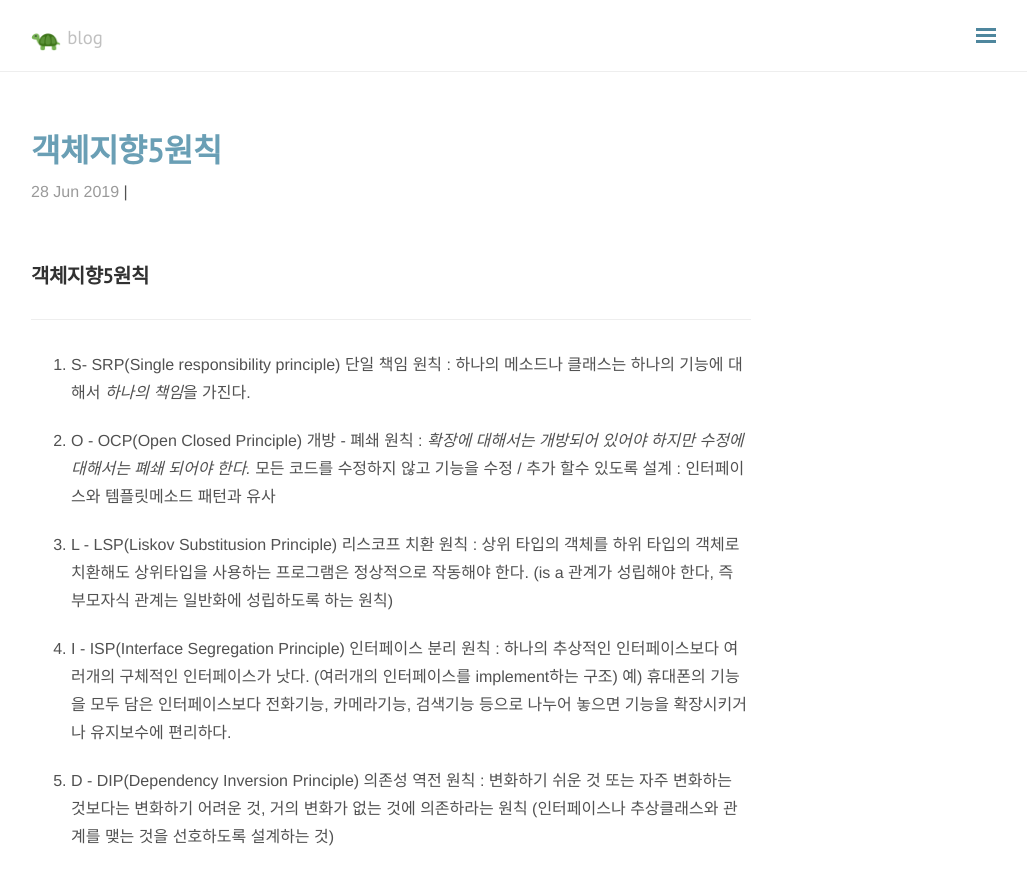
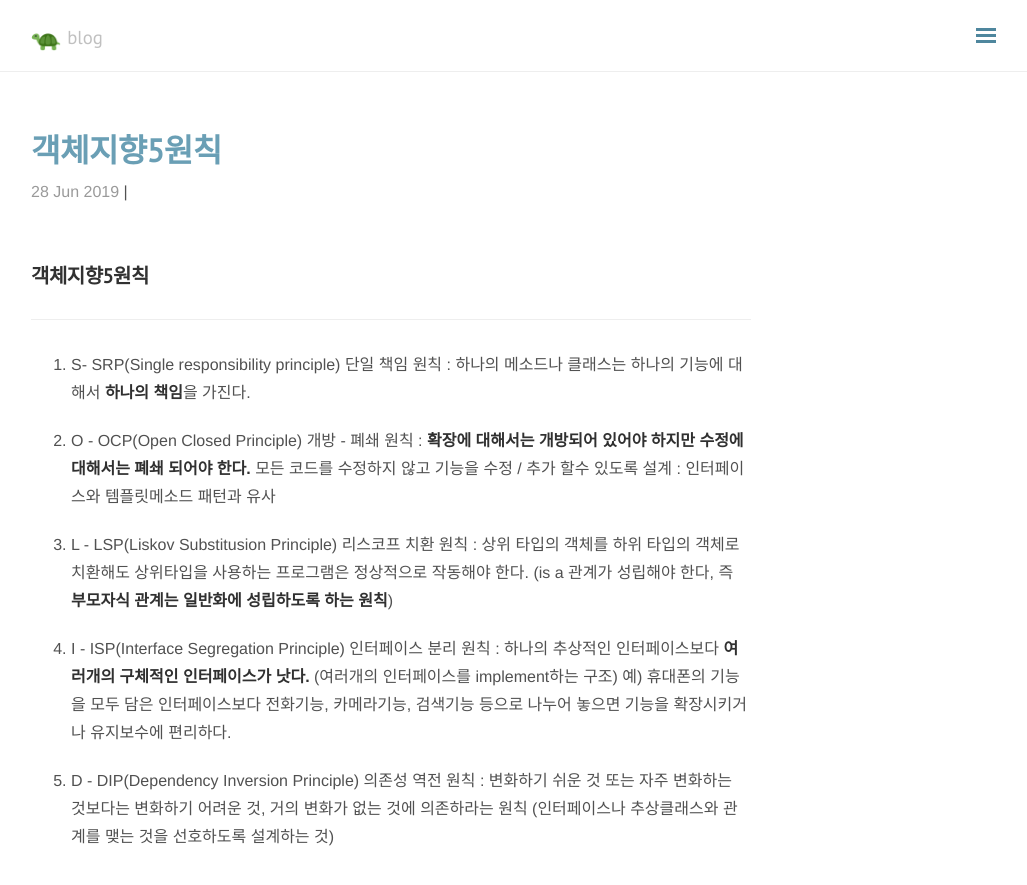
Before and after one commit to choijuri/choijuri.github.io, a Jekyll site: the page built from _posts/2019-06-28-객체지향5원칙.md, in a window 1280 px wide and 900 px high. Shown: the top 885 px of the window, without its empty margins (249-1276 px from the left). Built offline with Jekyll 4.4.1, drawn with Linux system fonts in a browser that asks for light colours; nearby versions of some CDN libraries; comment, search, counter and statistics services are not loaded.

Commit message:
fix commit

```diff
--- a/_posts/2019-06-28-객체지향5원칙.md
+++ b/_posts/2019-06-28-객체지향5원칙.md
@@ -8,15 +8,15 @@ category: Java
 
 <hr>
 
-1. S- SRP(Single responsibility principle) 단일 책임 원칙 : 하나의 메소드나 클래스는 하나의 기능에 대해서 *하나의 책임*을 가진다.
+1. S- SRP(Single responsibility principle) 단일 책임 원칙 : 하나의 메소드나 클래스는 하나의 기능에 대해서 **하나의 책임**을 가진다.
 
 
-2. O - OCP(Open Closed Principle) 개방 - 폐쇄 원칙 : *확장에 대해서는 개방되어 있어야 하지만 수정에 대해서는 폐쇄 되어야 한다.* 모든 코드를 수정하지 않고 기능을 수정 / 추가 할수 있도록 설계 : 인터페이스와 템플릿메소드 패턴과 유사
+2. O - OCP(Open Closed Principle) 개방 - 폐쇄 원칙 : **확장에 대해서는 개방되어 있어야 하지만 수정에 대해서는 폐쇄 되어야 한다.** 모든 코드를 수정하지 않고 기능을 수정 / 추가 할수 있도록 설계 : 인터페이스와 템플릿메소드 패턴과 유사
 
 
-3. L - LSP(Liskov Substitusion Principle) 리스코프 치환 원칙 : 상위 타입의 객체를 하위 타입의 객체로 치환해도 상위타입을 사용하는 프로그램은 정상적으로 작동해야 한다.  (is a 관계가 성립해야 한다, 즉 부모자식 관계는 일반화에 성립하도록 하는 원칙)
+3. L - LSP(Liskov Substitusion Principle) 리스코프 치환 원칙 : 상위 타입의 객체를 하위 타입의 객체로 치환해도 상위타입을 사용하는 프로그램은 정상적으로 작동해야 한다.  (is a 관계가 성립해야 한다, 즉 **부모자식 관계는 일반화에 성립하도록 하는 원칙**)
 
-4. I - ISP(Interface Segregation Principle) 인터페이스 분리 원칙 : 하나의 추상적인 인터페이스보다 여러개의 구체적인 인터페이스가 낫다.
+4. I - ISP(Interface Segregation Principle) 인터페이스 분리 원칙 : 하나의 추상적인 인터페이스보다 **여러개의 구체적인 인터페이스가 낫다.**
 (여러개의 인터페이스를 implement하는 구조)
 예) 휴대폰의 기능을 모두 담은 인터페이스보다 전화기능, 카메라기능, 검색기능 등으로 나누어 놓으면 기능을 확장시키거나 유지보수에 편리하다.
 
```
Also changed, not shown: _posts/2019-06-21-백준 알고리즘) 회의실 배정.md (+0 -9 lines), _posts/2019-06-28-정규화.md (+5 -5 lines).
